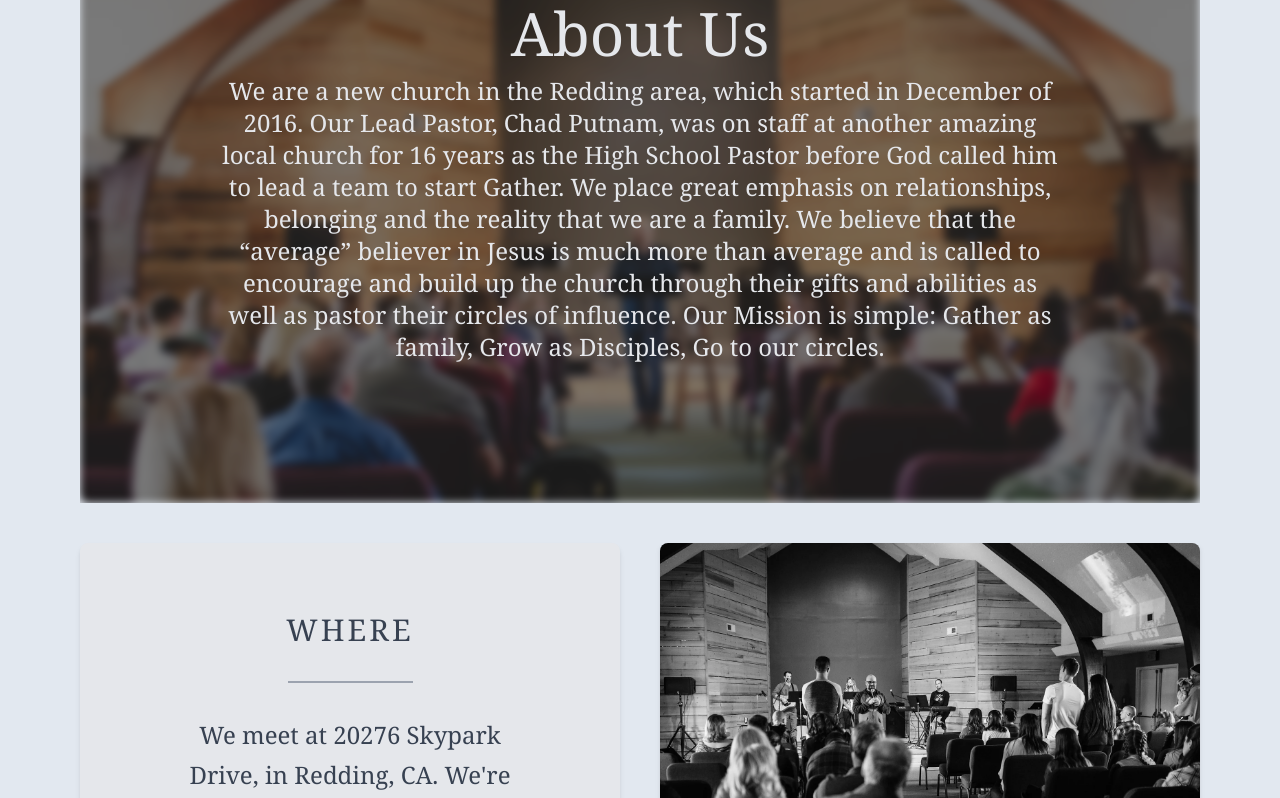
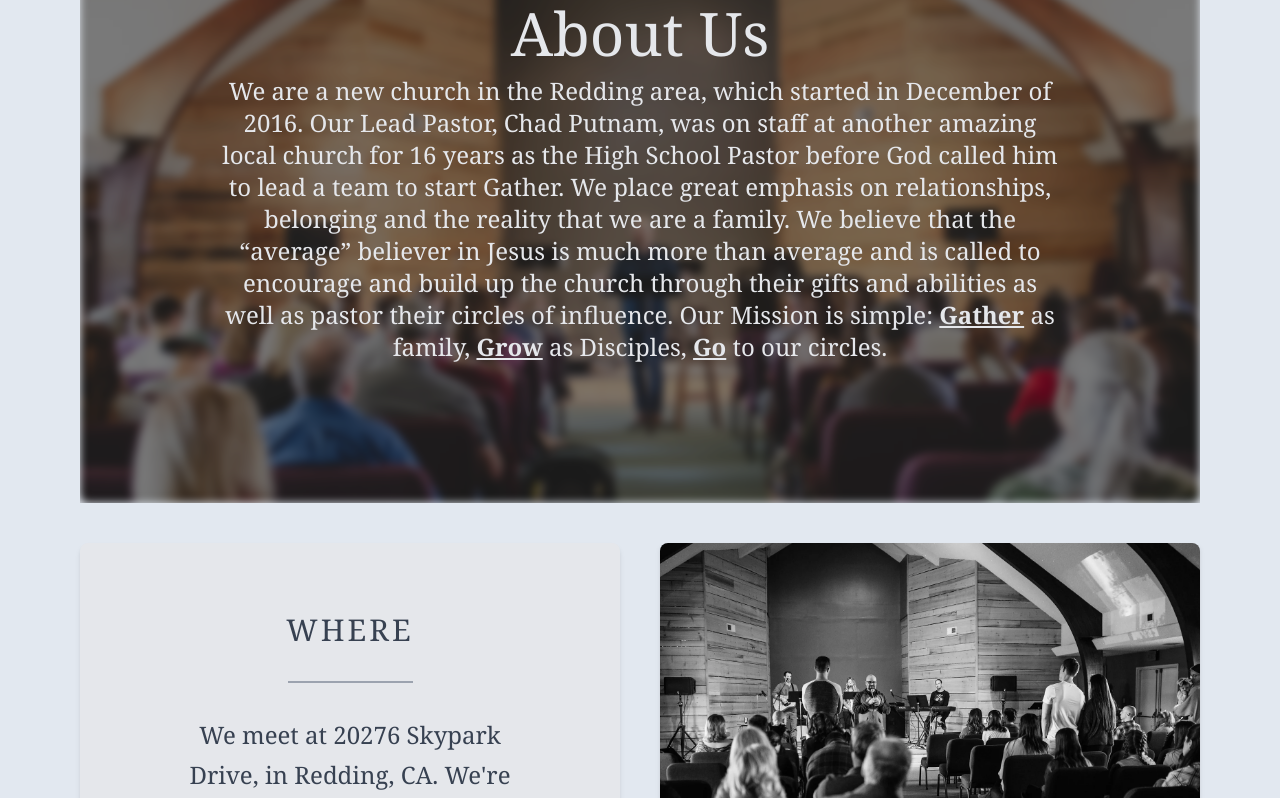
Before and after one commit to ecwyne/gather-church, a Next.js app: page / in a window 1280 px wide. Shown: the part 1957-2755 px from the top of the page. Built offline with nearby package versions, Linux system fonts and the light colour scheme.

Commit message:
bold and underline

```diff
--- a/pages/index.tsx
+++ b/pages/index.tsx
@@ -107,8 +107,17 @@ const Home: NextPage = () => {
                             average and is called to encourage and build up the
                             church through their gifts and abilities as well as
                             pastor their circles of influence. Our Mission is
-                            simple: Gather as family, Grow as Disciples, Go to
-                            our circles.
+                            simple:{' '}
+                            <span className="underline font-semibold">
+                                Gather
+                            </span>{' '}
+                            as family,{' '}
+                            <span className="underline font-semibold">
+                                Grow
+                            </span>{' '}
+                            as Disciples,{' '}
+                            <span className="underline font-semibold">Go</span>{' '}
+                            to our circles.
                         </div>
                     </div>
                 </section>
```
